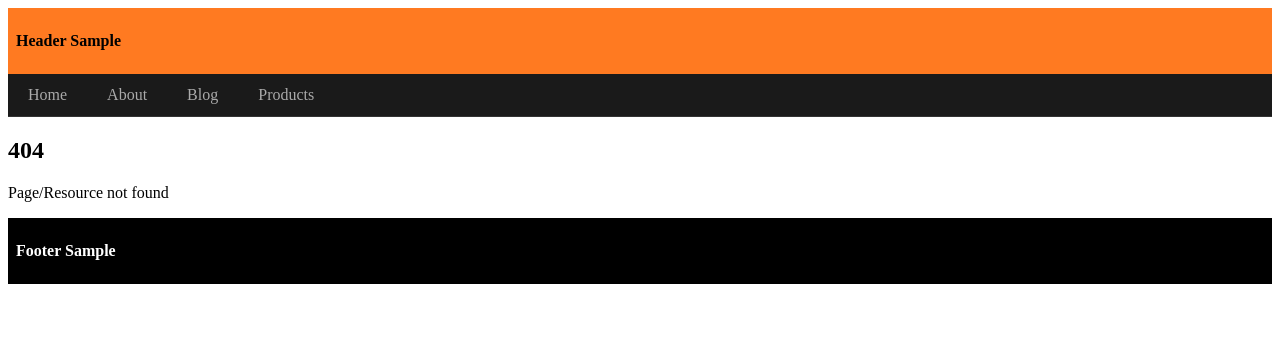
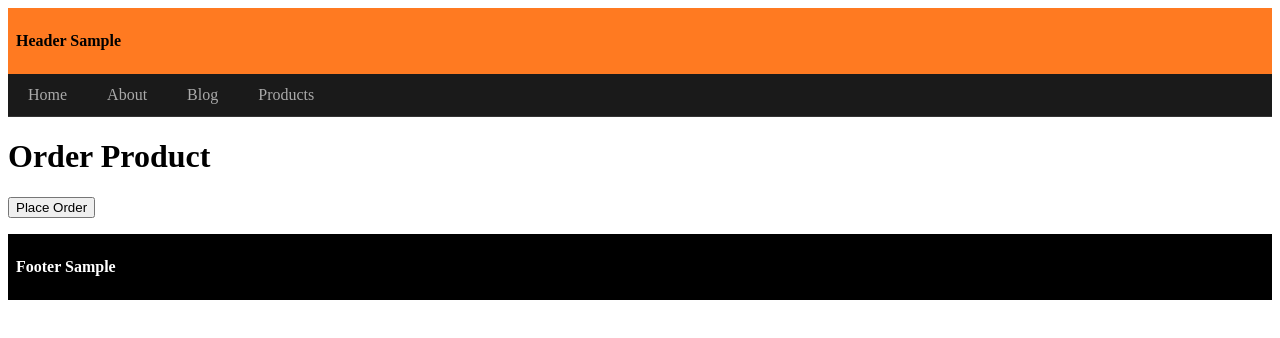
Before and after one commit to gitongatonny/nextjs-101, a Next.js app: page /order-product in a window 1280 px wide. Before the commit this address had no page. Shown: the top 338 px of the page. Built offline with nearby package versions, Linux system fonts and the light colour scheme.

Commit message:
navigating programmatically & some comment adds

```diff
--- /dev/null
+++ b/src/app/order-product/page.tsx
@@ -0,0 +1,27 @@
+"use client"; // Required for useRouter hook
+
+import { useRouter } from "next/navigation";
+
+// Client component — handles programmatic navigation after an action
+export default function OrderProduct() {
+  // Access router instance for imperative navigation
+  const router = useRouter();
+
+  const handleClick = () => {
+    // Simulate order logic before redirecting
+    console.log("Placing your order");
+
+    // Redirect to home after order is placed
+    router.push("/");
+  };
+
+  return (
+    <>
+      <h1>Order Product</h1>
+      {/* Triggers order logic and navigation on click */}
+      <button onClick={handleClick}>Place Order</button>
+      <br />
+      <p></p>
+    </>
+  );
+}
--- a/src/app/page.tsx
+++ b/src/app/page.tsx
@@ -11,6 +11,7 @@
     <Link href="/blog">Blog</Link>
     <br />
 
+    {/* params and searchparams */}
     <Link href="/articles/breaking-news?lang=en">Read in English</Link>
     <br />
 
```
Also changed, not shown: src/app/articles/[articleId]/page.tsx (+7 -6 lines), src/app/products/[productId]/reviews/[reviewId]/page.tsx (+4 -3 lines).
